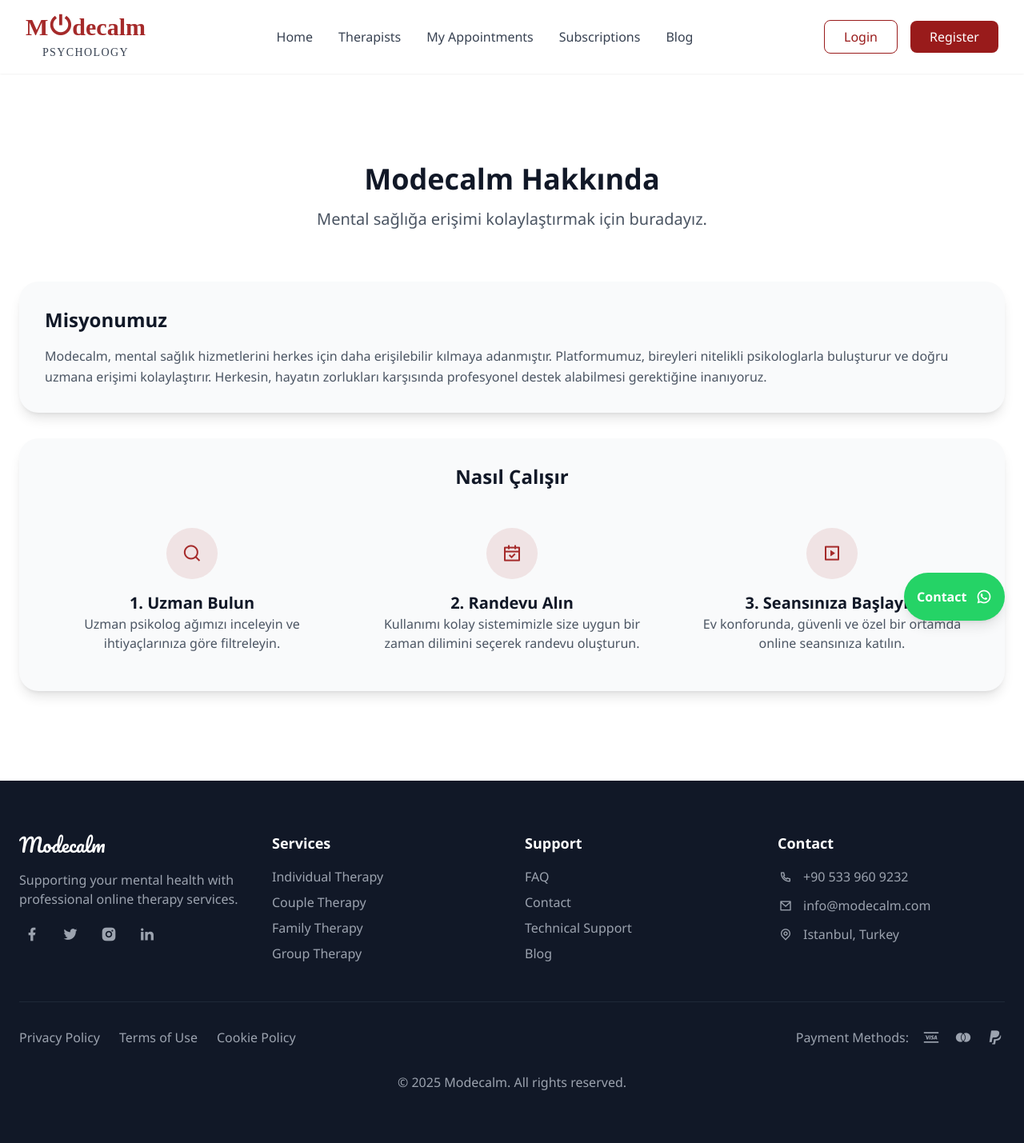
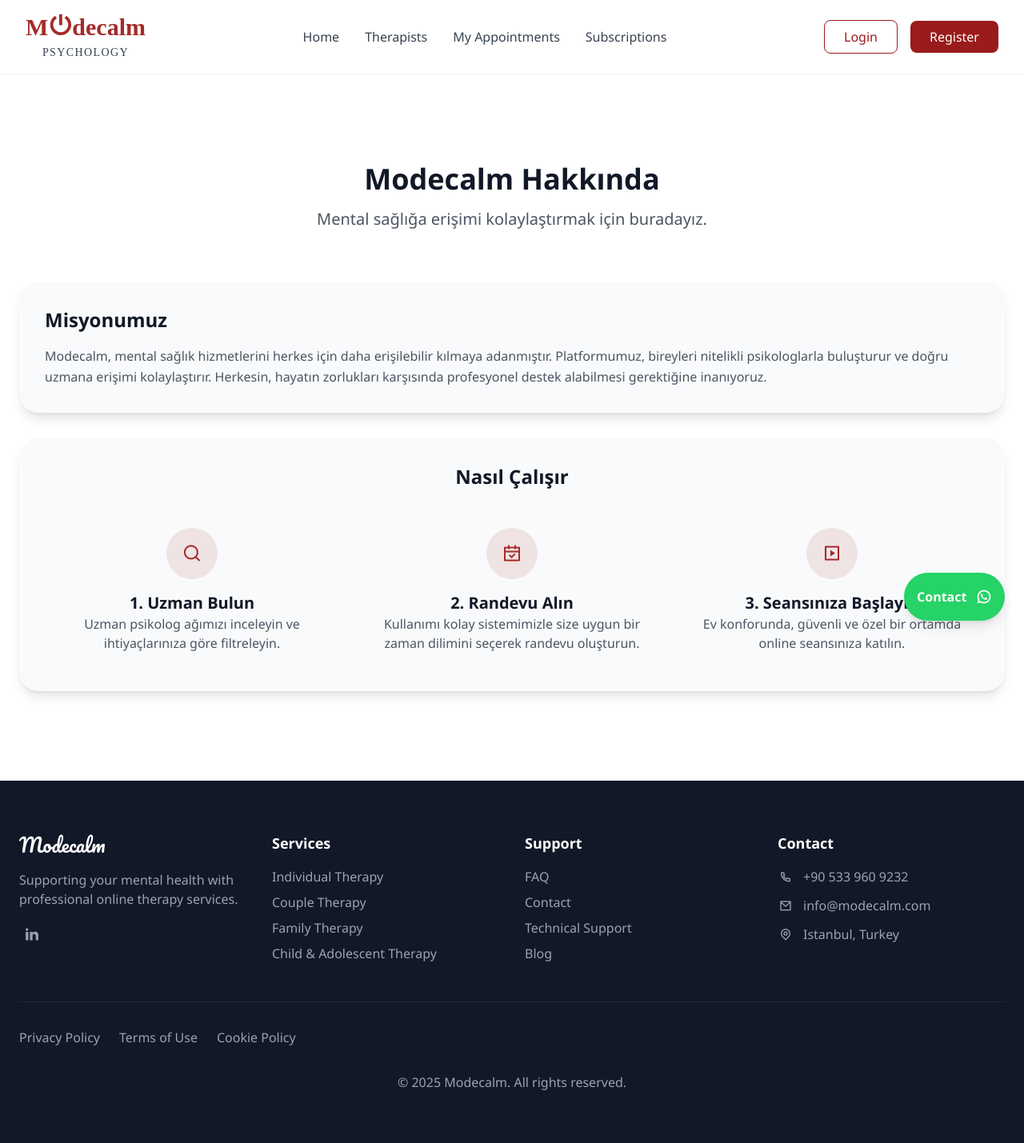
Before and after one commit to justicemilitia/psikolojisitesi, a Flask app: page /about in a window 1280 px wide. Shown: the whole page at 80% size. Run offline with Flask 3, Linux system fonts and the light colour scheme; parts of the project's set-up code (start-up, migrations or seed data) failed here and were passed over; some libraries are stand-ins or nearby versions.

Commit message:
Update base.html

```diff
--- a/app/templates/base.html
+++ b/app/templates/base.html
@@ -53,7 +53,7 @@
 <body class="bg-white">
     <header class="bg-white shadow-sm">
         <nav class="px-8 py-4 flex items-center justify-between">
-<a href="http://127.0.0.1:5000//">
+<a href="{{ url_for('main.index') }}">
     <div class="flex flex-col items-center">
         <div class="flex items-center font-['Montserrat'] text-3xl font-bold text-primary">
             M<i class="ri-shut-down-line -mt-1 text-3xl"></i>decalm
@@ -63,7 +63,7 @@
         </div>
     </div>
 </a>
-<a href="https://wa.me/+905535014290" target="_blank"
+<a href="https://wa.me/+905339609232" target="_blank"
    class="fixed bottom-6 right-6 flex items-center justify-center p-4
           bg-[#25D366] text-white rounded-full shadow-lg transition-transform
           hover:scale-110 hover:shadow-xl group">
@@ -76,7 +76,6 @@
                 <a href="{{ url_for('psychologist.list_psychologists') }}" class="text-gray-700 hover:text-primary transition-colors" data-translate="nav-therapists">Therapists</a>
                 <a href="{{ url_for('user.appointments') }}" class="text-gray-700 hover:text-primary transition-colors" data-translate="nav-appointments">My Appointments</a>
                 <a href="{{ url_for('subscription.list_subscriptions') }}" class="text-gray-700 hover:text-primary transition-colors" data-translate="nav-Subscriptions">Subscriptions</a>
-                <a href="#" class="text-gray-700 hover:text-primary transition-colors" data-translate="nav-blog">Blog</a>
 
             </div>
             <div class="flex items-center space-x-4">
@@ -159,28 +158,21 @@
                     <div class="font-['Pacifico'] text-2xl text-white mb-4">Modecalm</div>
                     <p class="text-gray-400 mb-4" data-translate="footer-about">Supporting your mental health with professional online therapy services.</p>
                     <div class="flex space-x-4">
-                        <div class="w-8 h-8 flex items-center justify-center">
-                            <i class="ri-facebook-fill text-xl text-gray-400 hover:text-white cursor-pointer"></i>
-                        </div>
-                        <div class="w-8 h-8 flex items-center justify-center">
-                            <i class="ri-twitter-fill text-xl text-gray-400 hover:text-white cursor-pointer"></i>
-                        </div>
-                        <div class="w-8 h-8 flex items-center justify-center">
-                            <i class="ri-instagram-fill text-xl text-gray-400 hover:text-white cursor-pointer"></i>
-                        </div>
-                        <div class="w-8 h-8 flex items-center justify-center">
-                            <i class="ri-linkedin-fill text-xl text-gray-400 hover:text-white cursor-pointer"></i>
-                        </div>
+                        <a href="https://www.linkedin.com/company/modecalm/" target="_blank">
+                            <div class="w-8 h-8 flex items-center justify-center">
+                                <i class="ri-linkedin-fill text-xl text-gray-400 hover:text-white cursor-pointer"></i>
+                            </div>
+                        </a>
                     </div>
                 </div>
 
                 <div>
                     <h3 class="text-lg font-semibold mb-4" data-translate="footer-services">Services</h3>
                     <ul class="space-y-2">
-                        <li><a href="#" class="text-gray-400 hover:text-white transition-colors">Individual Therapy</a></li>
-                        <li><a href="#" class="text-gray-400 hover:text-white transition-colors">Couple Therapy</a></li>
-                        <li><a href="#" class="text-gray-400 hover:text-white transition-colors">Family Therapy</a></li>
-                        <li><a href="#" class="text-gray-400 hover:text-white transition-colors">Group Therapy</a></li>
+                        <li><a href="{{ url_for('psychologist.search_psychologists') }}" class="text-gray-400 hover:text-white transition-colors">Individual Therapy</a></li>
+                        <li><a href="{{ url_for('psychologist.list_psychologists') }}" class="text-gray-400 hover:text-white transition-colors">Couple Therapy</a></li>
+                        <li><a href="{{ url_for('psychologist.list_psychologists') }}" class="text-gray-400 hover:text-white transition-colors">Family Therapy</a></li>
+                        <li><a href="{{ url_for('psychologist.list_psychologists') }}" class="text-gray-400 hover:text-white transition-colors">Child & Adolescent Therapy</a></li>
                     </ul>
                 </div>
 
@@ -223,18 +215,6 @@
                         <a href="#" class="text-gray-400 hover:text-white transition-colors" data-translate="footer-privacy">Privacy Policy</a>
                         <a href="#" class="text-gray-400 hover:text-white transition-colors" data-translate="footer-terms">Terms of Use</a>
                         <a href="#" class="text-gray-400 hover:text-white transition-colors" data-translate="footer-cookies">Cookie Policy</a>
-                    </div>
-                    <div class="flex items-center space-x-4">
-                        <span class="text-gray-400" data-translate="footer-payment">Payment Methods:</span>
-                        <div class="w-6 h-6 flex items-center justify-center">
-                            <i class="ri-visa-fill text-xl text-gray-400"></i>
-                        </div>
-                        <div class="w-6 h-6 flex items-center justify-center">
-                            <i class="ri-mastercard-fill text-xl text-gray-400"></i>
-                        </div>
-                        <div class="w-6 h-6 flex items-center justify-center">
-                            <i class="ri-paypal-fill text-xl text-gray-400"></i>
-                        </div>
                     </div>
                 </div>
                 <div class="text-center mt-8">
```
